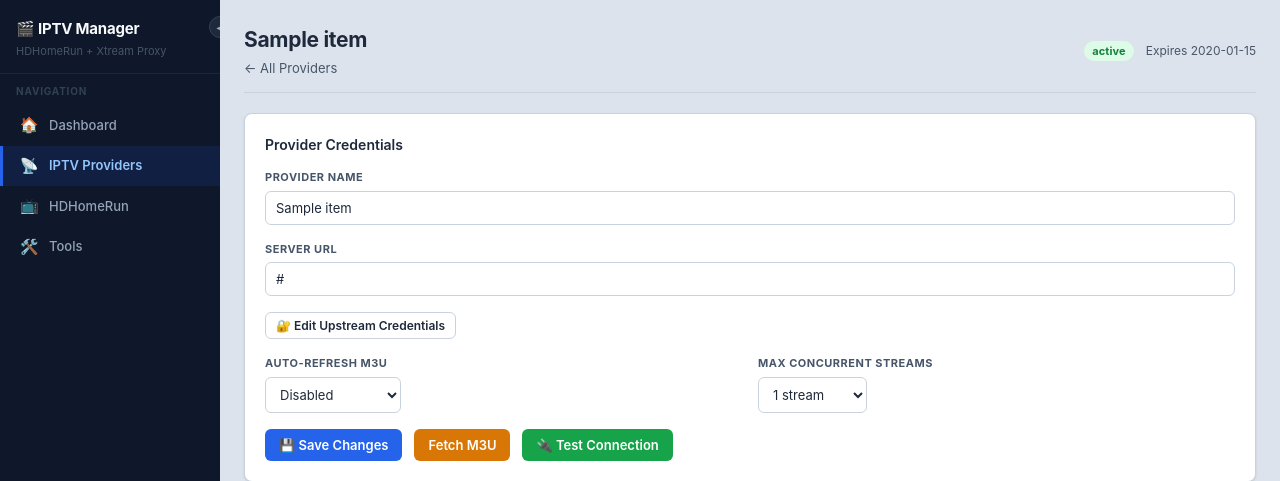
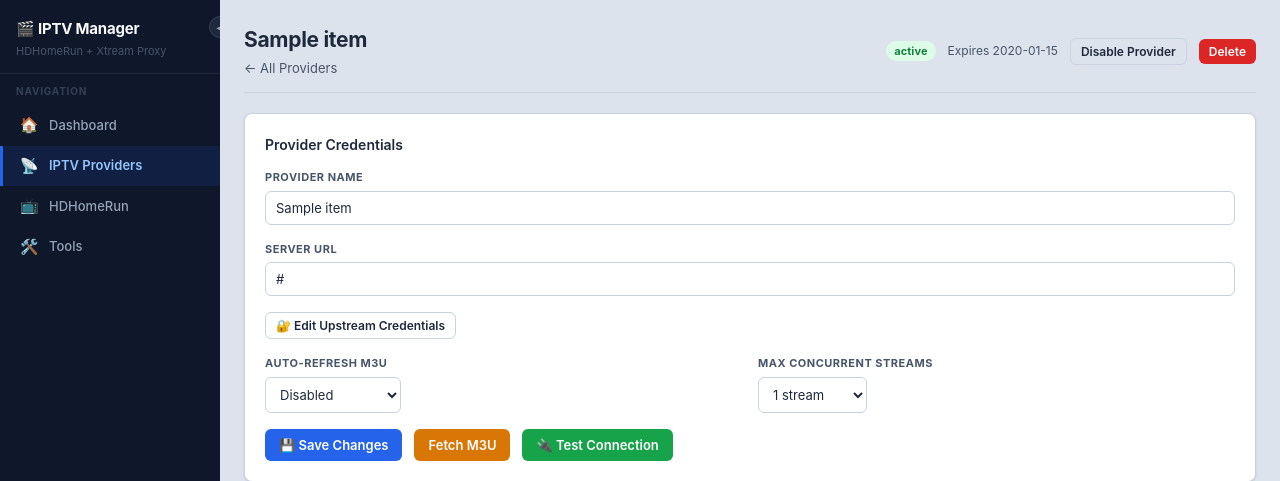
Before and after one commit to dreed47/iptv-manager, a FastAPI app: page /providers/1 in a window 1280 px wide. Shown: the top 481 px of the page. Run offline with FastAPI, Linux system fonts and the light colour scheme; tables that the repository leaves empty hold one stand-in row (values such as "Sample post"); data that the repository does not hold is empty.

Commit message:
feat(providers): add enable/disable toggle and always-visible delete
- Add `enabled` Boolean field to Item model with startup migration
- Gate M3U scheduler, Xtream prewarm, credential lookup, and slug
  routing to skip/reject disabled providers
- Add POST /providers/{id}/toggle_enabled route
- providers list: toggle button, dimmed card + Disabled badge, delete
  button always visible (disabled with tooltip when only one provider)
- provider edit: Enable/Disable Provider and Delete buttons in header
- dashboard: dim row and show Disabled badge for disabled providers
- Fix: add `enabled` to _build_context_for_item so templates reflect
  actual DB state

Co-Authored-By: Claude Sonnet 4.6 <noreply@anthropic.com>

```diff
--- a/m3u_service.py
+++ b/m3u_service.py
@@ -282,6 +282,8 @@ def start_m3u_scheduler():
                 work = []
                 with SessionLocal() as db:
                     for item in db.query(Item).all():
+                        if not item.enabled:
+                            continue
                         interval_h = item.m3u_refresh_hours or 0
                         if interval_h <= 0:
                             continue
--- a/main.py
+++ b/main.py
@@ -95,6 +95,9 @@ def create_app():
             with SessionLocal() as db:
                 items = db.query(_Item).all()
                 for item in items:
+                    if not item.enabled:
+                        logger.info(f"Xtream cache pre-warm: skipping disabled provider '{item.name}' (id={item.id})")
+                        continue
                     logger.info(f"Xtream cache pre-warm: provider '{item.name}' (id={item.id})")
                     await get_xtream_cache(db, item)
             elapsed = time.monotonic() - _start
--- a/models.py
+++ b/models.py
@@ -58,6 +58,7 @@ class Item(Base):
     slug               = Column(String(100), nullable=True)
     proxy_username     = Column(String(200), nullable=True)
     proxy_password     = Column(String(200), nullable=True)
+    enabled            = Column(Boolean, nullable=False, default=True)
 
 
 class AppConfig(Base):
@@ -169,6 +170,10 @@ def init_db():
             conn.execute(text("ALTER TABLE items ADD COLUMN proxy_password VARCHAR(200)"))
             conn.commit()
             logger.info("Migrated: added proxy_password column")
+        if "enabled" not in existing:
+            conn.execute(text("ALTER TABLE items ADD COLUMN enabled BOOLEAN NOT NULL DEFAULT 1"))
+            conn.commit()
+            logger.info("Migrated: added enabled column")
 
         # Data migration: assign slugs to items that don't have one
         rows = conn.execute(text("SELECT id, name, slug FROM items WHERE slug IS NULL OR slug = ''")).fetchall()
--- a/routes.py
+++ b/routes.py
@@ -1447,6 +1447,17 @@ async def provider_save_filters(
         )
 
 
+@router.post("/providers/{item_id}/toggle_enabled", response_class=RedirectResponse)
+async def provider_toggle_enabled(item_id: int, db: Session = Depends(get_db)):
+    item = db.query(Item).filter(Item.id == item_id).first()
+    if not item:
+        return RedirectResponse(url="/providers?error=Provider+not+found", status_code=303)
+    item.enabled = not item.enabled
+    db.commit()
+    state = "enabled" if item.enabled else "disabled"
+    return RedirectResponse(url=f"/providers?success=Provider+{state}", status_code=303)
+
+
 @router.post("/providers/{item_id}/delete", response_class=RedirectResponse)
 async def provider_delete(item_id: int, db: Session = Depends(get_db)):
     total = db.query(Item).count()
--- a/services.py
+++ b/services.py
@@ -220,6 +220,7 @@ def _build_context_for_item(item: Item, base_url: str, existing_files: set, m3u_
         "slug": item.slug or "",
         "proxy_username": item.proxy_username or "iptv",
         "proxy_password": item.proxy_password or "iptv",
+        "enabled": bool(item.enabled) if item.enabled is not None else True,
     }
     m3u_path = os.path.join(m3u_dir, f"xtream_playlist_{item.id}.m3u")
     try:
--- a/templates/dashboard.html
+++ b/templates/dashboard.html
@@ -110,10 +110,12 @@
     </thead>
     <tbody>
       {% for p in items %}
-      <tr>
+      <tr{% if not p.enabled %} style="opacity:0.55;"{% endif %}>
         <td>
           <span style="font-weight:600;">{{ p.name }}</span>
-          {% if p.provider_status %}
+          {% if not p.enabled %}
+          <span class="badge badge-danger" style="font-size:10px; margin-left:4px;">Disabled</span>
+          {% elif p.provider_status %}
           <span class="badge {{ 'badge-success' if p.provider_status|lower == 'active' else 'badge-danger' }}" style="font-size:10px; margin-left:4px;">{{ p.provider_status }}</span>
           {% endif %}
         </td>
--- a/templates/provider_edit.html
+++ b/templates/provider_edit.html
@@ -9,12 +9,22 @@
     </div>
     {% if item and not is_new %}
     <div class="flex gap-12 flex-wrap flex-center">
+      {% if not item.enabled %}
+      <span class="badge badge-danger">Disabled</span>
+      {% endif %}
       {% if item.provider_status %}
       <span class="badge {{ 'badge-success' if item.provider_status|lower == 'active' else 'badge-danger' }}">{{ item.provider_status }}</span>
       {% endif %}
       {% if item.provider_exp_date %}
       <span class="text-sm text-muted">Expires {{ item.provider_exp_date }}</span>
       {% endif %}
+      <form method="POST" action="/providers/{{ item.id }}/toggle_enabled" style="display:inline;">
+        <button type="submit" class="btn btn-outline btn-sm">{{ 'Enable Provider' if not item.enabled else 'Disable Provider' }}</button>
+      </form>
+      <form method="POST" action="/providers/{{ item.id }}/delete" style="display:inline;"
+            onsubmit="return confirm('Delete provider {{ item.name }}? This cannot be undone.')">
+        <button type="submit" class="btn btn-danger btn-sm">Delete</button>
+      </form>
     </div>
     {% endif %}
   </div>
--- a/xtream_server_routes.py
+++ b/xtream_server_routes.py
@@ -46,7 +46,8 @@ def _get_item_by_credentials(username: str, password: str, db: Session):
     items = db.query(Item).all()
     matches = [
         i for i in items
-        if (i.proxy_username or "iptv") == username
+        if i.enabled
+        and (i.proxy_username or "iptv") == username
         and (i.proxy_password or "iptv") == password
     ]
     if not matches:
@@ -82,9 +83,9 @@ def _get_base_url() -> str:
 
 async def get_item_for_slug(provider_slug: str, db: Session = Depends(get_db)) -> Item:
     item = db.query(Item).filter(Item.slug == provider_slug).first()
-    if not item:
+    if not item or not item.enabled:
         all_items = db.query(Item).all()
-        available = [f"/{i.slug}/" for i in all_items if i.slug]
+        available = [f"/{i.slug}/" for i in all_items if i.slug and i.enabled]
         raise HTTPException(
             status_code=404,
             detail={"error": "Provider not found", "available_providers": available},
```
Also changed, not shown: templates/providers.html (+11 -3 lines).
